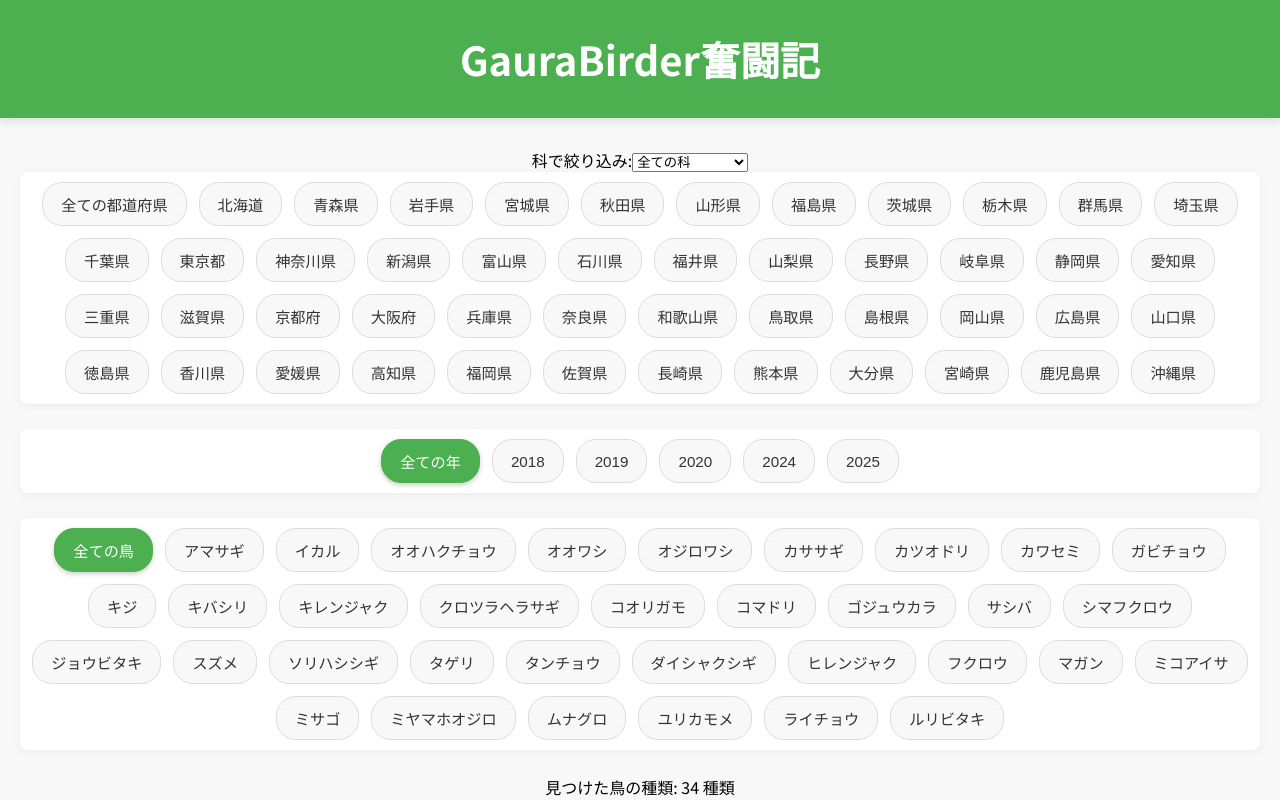
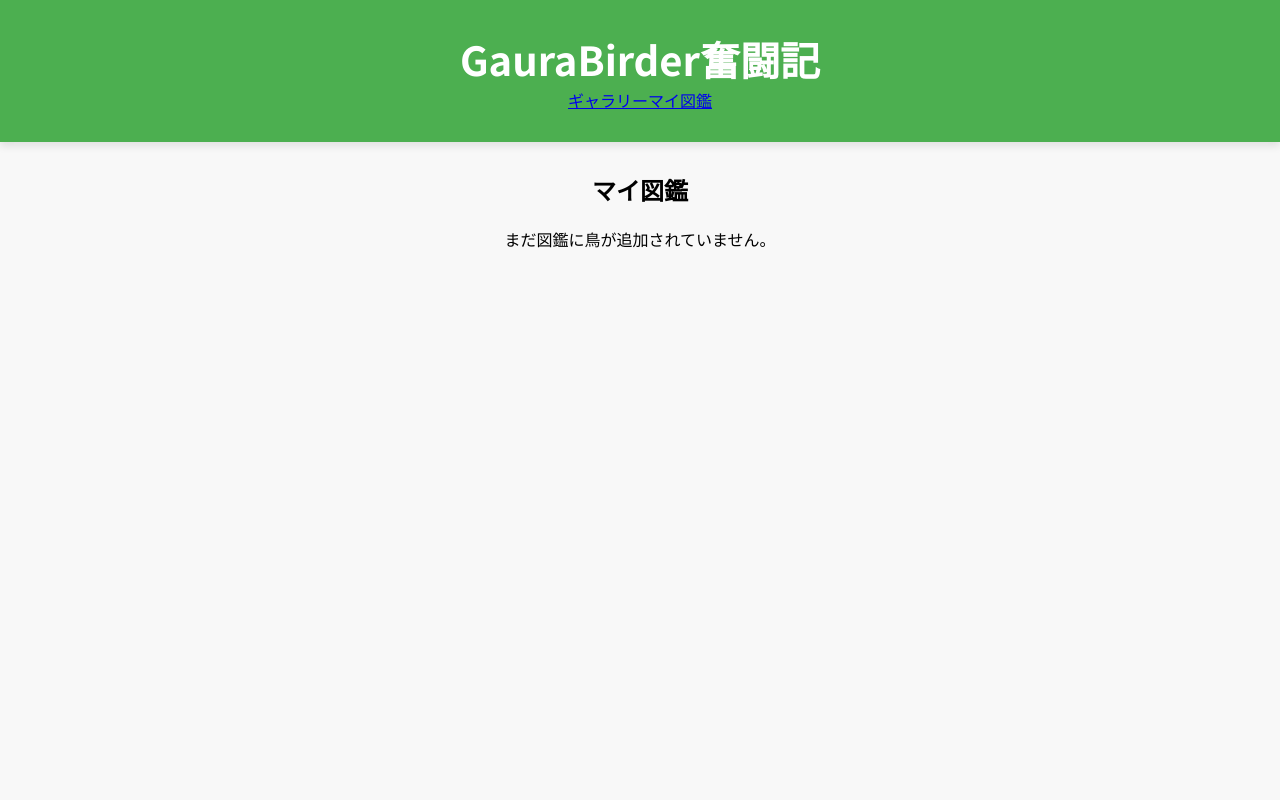
Before and after one commit to suzukigame/Bird, a React (Create React App) app in the folder my-bird-photos/: page /collection in a window 1280 px wide. Shown: the top 800 px of the page. Built offline with nearby package versions, Linux system fonts and the light colour scheme.

Commit message:
add favorite

```diff
--- a/my-bird-photos/package.json
+++ b/my-bird-photos/package.json
@@ -15,11 +15,12 @@
     "d3-scale": "^4.0.2",
     "react": "^19.1.0",
     "react-dom": "^19.1.0",
+    "react-router-dom": "^7.7.1",
     "react-scripts": "5.0.1",
     "react-simple-maps": "^3.0.0",
+    "react-tooltip": "^5.27.0",
     "typescript": "^4.9.5",
-    "web-vitals": "^2.1.4",
-    "react-tooltip": "^5.27.0"
+    "web-vitals": "^2.1.4"
   },
   "scripts": {
     "start": "react-scripts start",
--- a/my-bird-photos/src/App.tsx
+++ b/my-bird-photos/src/App.tsx
@@ -1,4 +1,5 @@
 import React, { useState, useMemo } from 'react';
+import { BrowserRouter, Routes, Route, Link } from 'react-router-dom';
 import './App.css';
 import { prefectures } from './data/prefectures';
 import { photos } from './data/photos';
@@ -9,6 +10,7 @@ import PrefectureSelector from './components/PrefectureSelector';
 import YearSelector from './components/YearSelector';
 import BirdSpeciesSelector from './components/BirdSpeciesSelector';
 import FamilySelector from './components/FamilySelector';
+import CollectionPage from './pages/CollectionPage';
 
 
 function App() {
@@ -73,11 +75,19 @@ function App() {
   }, [filteredPhotos]);
 
   return (
+    <BrowserRouter basename={process.env.PUBLIC_URL}>
       <div className="App">
         <header className="App-header">
           <h1>GauraBirder奮闘記</h1>
+          <nav>
+            <Link to="/">ギャラリー</Link>
+            <Link to="/collection">マイ図鑑</Link>
+          </nav>
         </header>
         <main>
+          <Routes>
+            <Route path="/" element={
+              <>
                 <FamilySelector
                   selectedFamily={selectedFamily || ''}
                   onSelectFamily={handleSelectFamily}
@@ -100,8 +110,13 @@ function App() {
                 />
                 <p>見つけた鳥の種類: {foundBirdSpeciesCount} 種類</p>
                 <PhotoGallery photos={filteredPhotos} />
+              </>
+            } />
+            <Route path="/collection" element={<CollectionPage />} />
+          </Routes>
         </main>
       </div>
+    </BrowserRouter>
   );
 }
 
--- a/my-bird-photos/src/components/PhotoGallery.tsx
+++ b/my-bird-photos/src/components/PhotoGallery.tsx
@@ -1,6 +1,7 @@
 import React, { useState } from 'react';
 import { IPhoto } from '../types/photo';
 import { characterData } from '../data/character_data';
+import { useCollection } from '../hooks/useCollection';
 
 interface IPhotoGalleryProps {
   photos: IPhoto[];
@@ -8,6 +9,7 @@ interface IPhotoGalleryProps {
 
 const PhotoGallery: React.FC<IPhotoGalleryProps> = ({ photos }) => {
   const [selectedImage, setSelectedImage] = useState<IPhoto | null>(null);
+  const { addToCollection, isInCollection } = useCollection();
 
   const handleImageClick = (photo: IPhoto) => {
     setSelectedImage(photo);
@@ -22,12 +24,19 @@ const PhotoGallery: React.FC<IPhotoGalleryProps> = ({ photos }) => {
   return (
     <div className="photo-gallery">
       {photos.map((photo) => (
-        <div key={photo.id} className="photo-item" onClick={() => handleImageClick(photo)}>
-          <img src={photo.thumbnail} alt={photo.birdSpecies} />
+        <div key={photo.id} className="photo-item">
+          <img src={photo.thumbnail} alt={photo.birdSpecies} onClick={() => handleImageClick(photo)} />
           <div className="photo-info">
             <h3>{photo.birdSpecies}</h3>
             <p>{photo.prefecture} - {photo.locationDetail}</p>
             <p>{photo.date}</p>
+            <button
+              onClick={() => addToCollection(photo)}
+              disabled={isInCollection(photo.id)}
+              className={isInCollection(photo.id) ? 'added-to-collection' : 'add-to-collection'}
+            >
+              {isInCollection(photo.id) ? '図鑑に追加済み' : '図鑑に追加'}
+            </button>
           </div>
         </div>
       ))}
--- /dev/null
+++ b/my-bird-photos/src/hooks/useCollection.ts
@@ -0,0 +1,42 @@
+import { useState, useEffect } from 'react';
+import { IPhoto } from '../types/photo';
+import { ICollectionItem } from '../types/collection';
+
+const COLLECTION_KEY = 'birdCollection';
+
+export const useCollection = () => {
+  const [collection, setCollection] = useState<ICollectionItem[]>([]);
+
+  useEffect(() => {
+    const storedCollection = localStorage.getItem(COLLECTION_KEY);
+    if (storedCollection) {
+      setCollection(JSON.parse(storedCollection));
+    }
+  }, []);
+
+  const addToCollection = (photo: IPhoto) => {
+    setCollection((prevCollection) => {
+      const isAlreadyInCollection = prevCollection.some(item => item.id === photo.id);
+      if (isAlreadyInCollection) {
+        return prevCollection; // Already in collection, do nothing
+      }
+      const newCollection = [...prevCollection, photo];
+      localStorage.setItem(COLLECTION_KEY, JSON.stringify(newCollection));
+      return newCollection;
+    });
+  };
+
+  const removeFromCollection = (photoId: string) => {
+    setCollection((prevCollection) => {
+      const newCollection = prevCollection.filter(item => item.id !== photoId);
+      localStorage.setItem(COLLECTION_KEY, JSON.stringify(newCollection));
+      return newCollection;
+    });
+  };
+
+  const isInCollection = (photoId: string) => {
+    return collection.some(item => item.id === photoId);
+  };
+
+  return { collection, addToCollection, removeFromCollection, isInCollection };
+};
--- /dev/null
+++ b/my-bird-photos/src/pages/CollectionPage.tsx
@@ -0,0 +1,34 @@
+import React from 'react';
+import { useCollection } from '../hooks/useCollection';
+import PhotoGallery from '../components/PhotoGallery';
+
+const CollectionPage: React.FC = () => {
+  const { collection, removeFromCollection } = useCollection();
+
+  return (
+    <div className="collection-page">
+      <h2>マイ図鑑</h2>
+      {collection.length === 0 ? (
+        <p>まだ図鑑に鳥が追加されていません。</p>
+      ) : (
+        <div className="photo-gallery">
+          {collection.map((photo) => (
+            <div key={photo.id} className="photo-item">
+              <img src={photo.thumbnail} alt={photo.birdSpecies} />
+              <div className="photo-info">
+                <h3>{photo.birdSpecies}</h3>
+                <p>{photo.prefecture} - {photo.locationDetail}</p>
+                <p>{photo.date}</p>
+                <button onClick={() => removeFromCollection(photo.id)} className="remove-from-collection">
+                  図鑑から削除
+                </button>
+              </div>
+            </div>
+          ))}
+        </div>
+      )}
+    </div>
+  );
+};
+
+export default CollectionPage;
--- /dev/null
+++ b/my-bird-photos/src/types/collection.ts
@@ -0,0 +1,9 @@
+export interface ICollectionItem {
+  id: string;
+  birdSpecies: string;
+  src: string;
+  thumbnail: string;
+  prefecture: string;
+  date: string;
+  family?: string;
+}
```
Also changed, not shown: 1 other file (tests, documents, lock files or other folders). Lines whose indentation alone changed are shown as unchanged.
